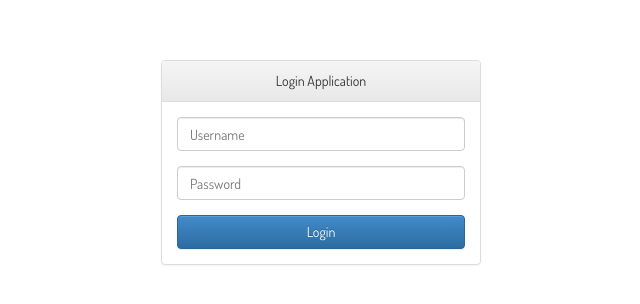
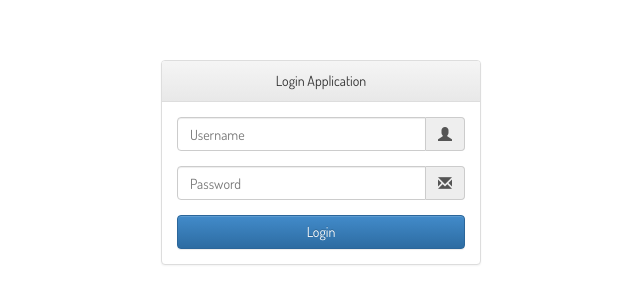
Before and after one commit to abhimanyubabbar/Aogin, a website: page public/index.html in a window 1280 px wide. Shown: the whole page, without its empty margins (319-959 px from the left). Drawn offline with nearby package versions, Linux system fonts and the light colour scheme; some packages are replaced by stand-ins of ours.

Commit message:
Added the glyphs for the input and password boxes.

```diff
--- a/public/views/login.html
+++ b/public/views/login.html
@@ -15,11 +15,23 @@
                     <form name="loginForm" novalidate ng-submit="loginController.submit()">
 
                         <div class="form-group">
-                            <input class="form-control" type="text" placeholder="Username">
+                            <div class="input-group">
+                                <input class="form-control" type="text" placeholder="Username">
+                                <span class="input-group-addon">
+                                    <i class="glyphicon glyphicon-user"></i>
+                                </span>
+                            </div>
+
                         </div>
 
                         <div class="form-group">
-                            <input class="form-control"  type="password" placeholder="Password">
+                            <div class="input-group">
+                                <input class="form-control"  type="password" placeholder="Password">
+                                <span class="input-group-addon">
+                                    <i class="glyphicon glyphicon-envelope"></i>
+                                </span>
+                            </div>
+
                         </div>
 
                         <div class="clearfix"></div>
```
Also changed, not shown: public/fonts/glyphicons-halflings-regular.ttf (added), public/fonts/glyphicons-halflings-regular.woff (added), 2 other files.
